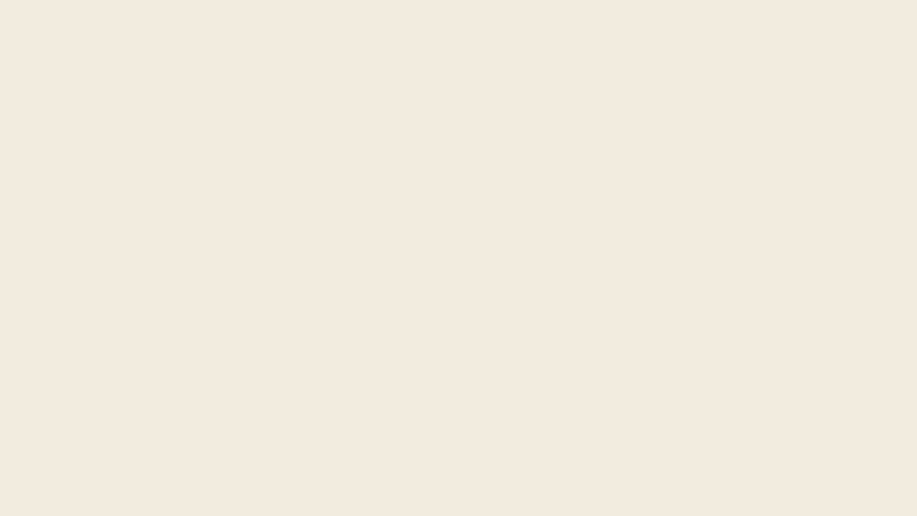
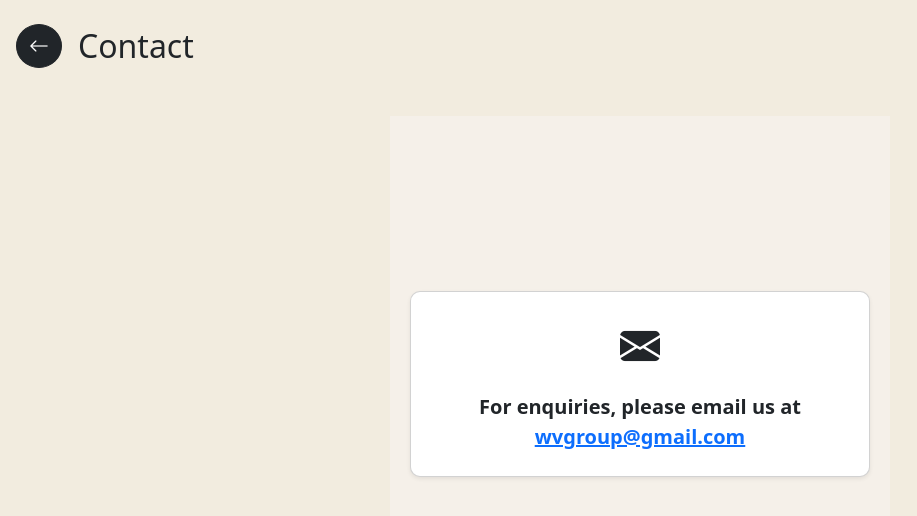
Before and after one commit to WhitelightningDev/hongkongtrust, an Angular app: page /contact in a window 1280 px wide. Before the commit this address led to /. Shown: the top 516 px of the page, without its empty margins (0-917 px from the left). Built offline with nearby package versions, Linux system fonts and the light colour scheme.

Commit message:
`Added Contact page and updated routes and welcomepage.html to reflect the change`

```diff
--- a/src/app/app.routes.ts
+++ b/src/app/app.routes.ts
@@ -7,6 +7,7 @@ import { CryptoSuccess } from './pages/crypto-success/crypto-success';
 import { Pricing } from './pages/pricing/pricing';
 import { Learnmore } from './pages/learnmore/learnmore';
 import { Downloads } from './pages/downloads/downloads';
+import { Contact } from './pages/contact/contact';
 
 
 export const routes: Routes = [
@@ -39,5 +40,8 @@ export const routes: Routes = [
   },
   {
     path: 'Downloads', component: Downloads
+  },
+  {
+    path: 'contact', component: Contact
   }
 ];
--- /dev/null
+++ b/src/app/pages/contact/contact.css
@@ -0,0 +1,21 @@
+.hero-section {
+  max-width: 500px;
+  width: 100%;
+  margin: 0 auto;
+  padding: 20px;
+}
+
+/* Back Button */
+.back-button {
+  background-color: #000;
+  color: #fff;
+  border: none;
+  width: 44px;
+  height: 44px;
+  border-radius: 50%;
+  font-size: 1.25rem;
+  display: flex;
+  align-items: center;
+  justify-content: center;
+  transition: background 0.3s;
+}
--- /dev/null
+++ b/src/app/pages/contact/contact.html
@@ -0,0 +1,22 @@
+<!-- Back Button and Heading -->
+
+<div class="d-flex align-items-center mb-4 mt-4 px-3">
+  <button class="btn btn-dark rounded-circle me-3" (click)="goBackToHome()">
+    <i class="bi bi-arrow-left fs-5"></i>
+  </button>
+  <h2 class="downloads-heading mb-0">Contact</h2>
+</div>
+<div class="hero-section mt-5" style="background-color: #f5f0e9;" >
+  <div class="contact-section">
+    <div class="d-flex mt-5 justify-content-center align-items-center" style="min-height: 50vh;">
+    <div class="card p-4 shadow-sm" style="background-color: white; border-radius: 10px; max-width: 500px; width: 100%;">
+      <div class="d-flex flex-column align-items-center text-center">
+        <i class="bi bi-envelope-fill mb-3" style="font-size: 2.5rem;"></i>
+        <p class="mb-0 fs-5 fw-semibold">
+          For enquiries, please email us at <a href="mailto:wvgroup@gmail.com" class="fw-bold">wvgroup&#64;gmail.com</a>
+        </p>
+      </div>
+    </div>
+  </div>
+  </div>
+</div>
--- /dev/null
+++ b/src/app/pages/contact/contact.ts
@@ -0,0 +1,16 @@
+import { Component } from '@angular/core';
+import { Router } from '@angular/router';
+
+@Component({
+  selector: 'app-contact',
+  imports: [],
+  templateUrl: './contact.html',
+  styleUrl: './contact.css'
+})
+export class Contact {
+constructor(private router: Router) {}
+
+  goBackToHome(): void {
+    this.router.navigate(['/']);
+  }
+}
--- a/src/app/pages/welcomepage/welcomepage.html
+++ b/src/app/pages/welcomepage/welcomepage.html
@@ -7,12 +7,12 @@
       </div>
       <div class="col-6 col-md-8 col-lg-9 text-end">
         <div class="d-flex justify-content-end flex-wrap gap-2">
-          <a href="#contact" class="btn btn-outline-dark rounded-pill d-flex align-items-center gap-2 px-3">
+          <a href="/contact" class="btn btn-outline-dark rounded-pill d-flex align-items-center gap-2 px-3">
             <i class="bi bi-envelope-fill"></i> Contact
           </a>
-          <a href="#asset-protection" class="btn btn-dark rounded-pill d-flex align-items-center gap-2 px-3">
+          <!-- <a href="#asset-protection" class="btn btn-dark rounded-pill d-flex align-items-center gap-2 px-3">
             <i class="bi bi-shield-lock-fill"></i> Asset Protection
-          </a>
+          </a> -->
         </div>
       </div>
     </div>
```
Also changed, not shown: 1 other file (tests, documents, lock files or other folders).
